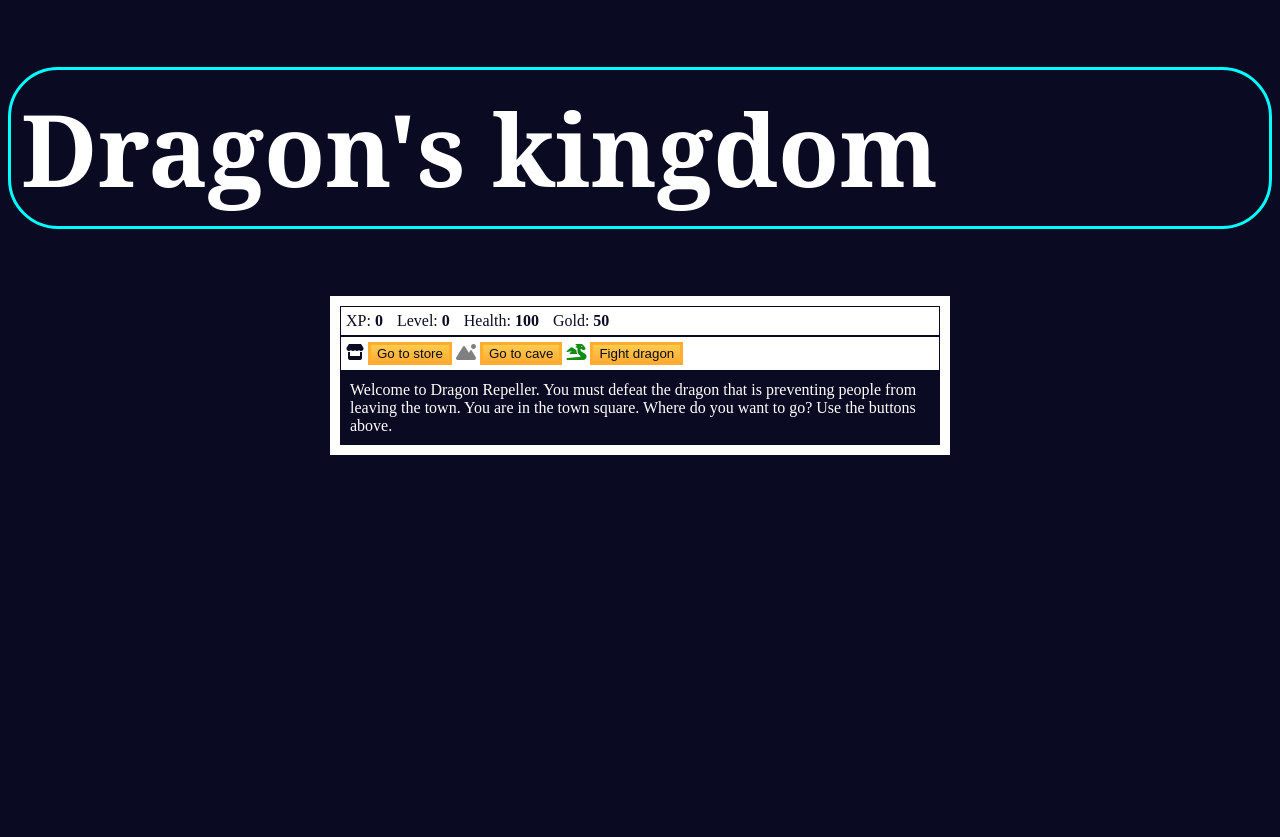
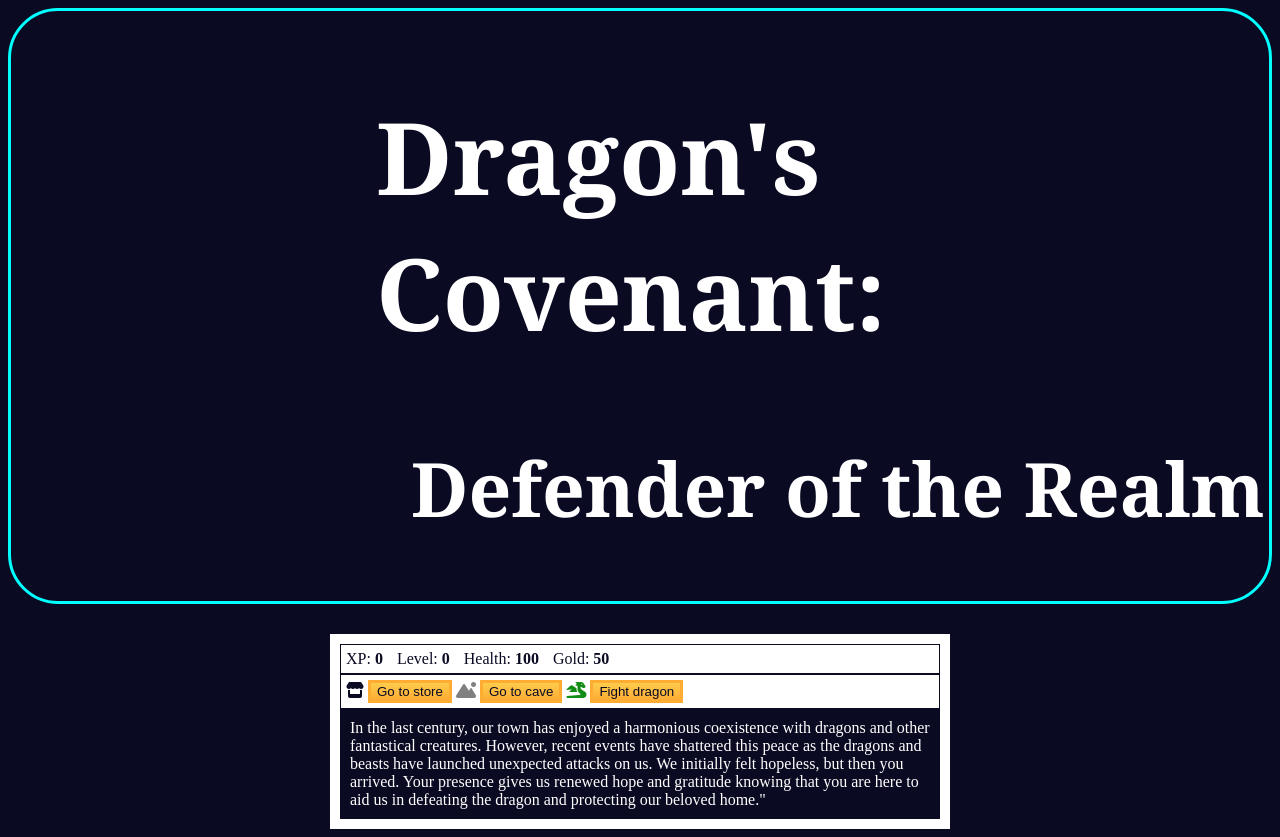
Before and after one commit to Thela1989/rollplaying-game, a plain HTML site: page index.html in a window 1280 px wide. Before the commit the page ends 800 px from the top, so only its background shows below. Drawn offline with Linux system fonts and the light colour scheme.

Commit message:
changed title  and text
I have now changed the game title and added at story text about the game

```diff
--- a/index.html
+++ b/index.html
@@ -9,7 +9,11 @@
     <audio id="ljud">
       <source id="ljudkalla" src="ljud/shop.mp3" type="audio/mpeg" />
     </audio>
-    <h1>Dragon's kingdom</h1>
+    <div class="header">
+      <h1>Dragon's Covenant:</h1>
+      <h2>Defender of the Realm</h2>
+    </div>
+
     <div id="game">
       <div id="stats">
         <span class="stat"
@@ -43,8 +47,10 @@
         ></span>
       </div>
       <div id="text">
-        Welcome to Dragon Repeller. You must defeat the dragon that is preventing people from leaving the town. You are
-        in the town square. Where do you want to go? Use the buttons above.
+        In the last century, our town has enjoyed a harmonious coexistence with dragons and other fantastical creatures.
+        However, recent events have shattered this peace as the dragons and beasts have launched unexpected attacks on
+        us. We initially felt hopeless, but then you arrived. Your presence gives us renewed hope and gratitude knowing
+        that you are here to aid us in defeating the dragon and protecting our beloved home."
       </div>
     </div>
     <script src="./script.js"></script>
--- a/styles.css
+++ b/styles.css
@@ -1,14 +1,26 @@
+.header {
+  border-style: solid;
+  border-color: aqua;
+  border-radius: 50px;
+}
 h1 {
   background-color: #0a0a23;
   color: #ffffff;
   padding: 10px;
   margin-left: 100;
   font-size: 100px;
-  font-family: Cambria, Cochin, Georgia, Times, 'Times New Roman', serif;
-  border-radius: 50px;
-  border-style: solid;
-  border-color: aqua;
+  font-family: Cambria, Cochin, Georgia, Times, "Times New Roman", serif;
+  padding-left: 365px;
 }
+h2 {
+  background-color: #0a0a23;
+  color: #ffffff;
+  padding-left: 400px;
+  margin-left: 100;
+  font-size: 75px;
+  font-family: Cambria, Cochin, Georgia, Times, "Times New Roman", serif;
+}
+
 body {
   background-color: #0a0a23;
 }
@@ -64,8 +76,6 @@ button {
   color: #ff0000;
 }
 
-
-
 .fa-heart {
   color: #ff0000;
 }
```
